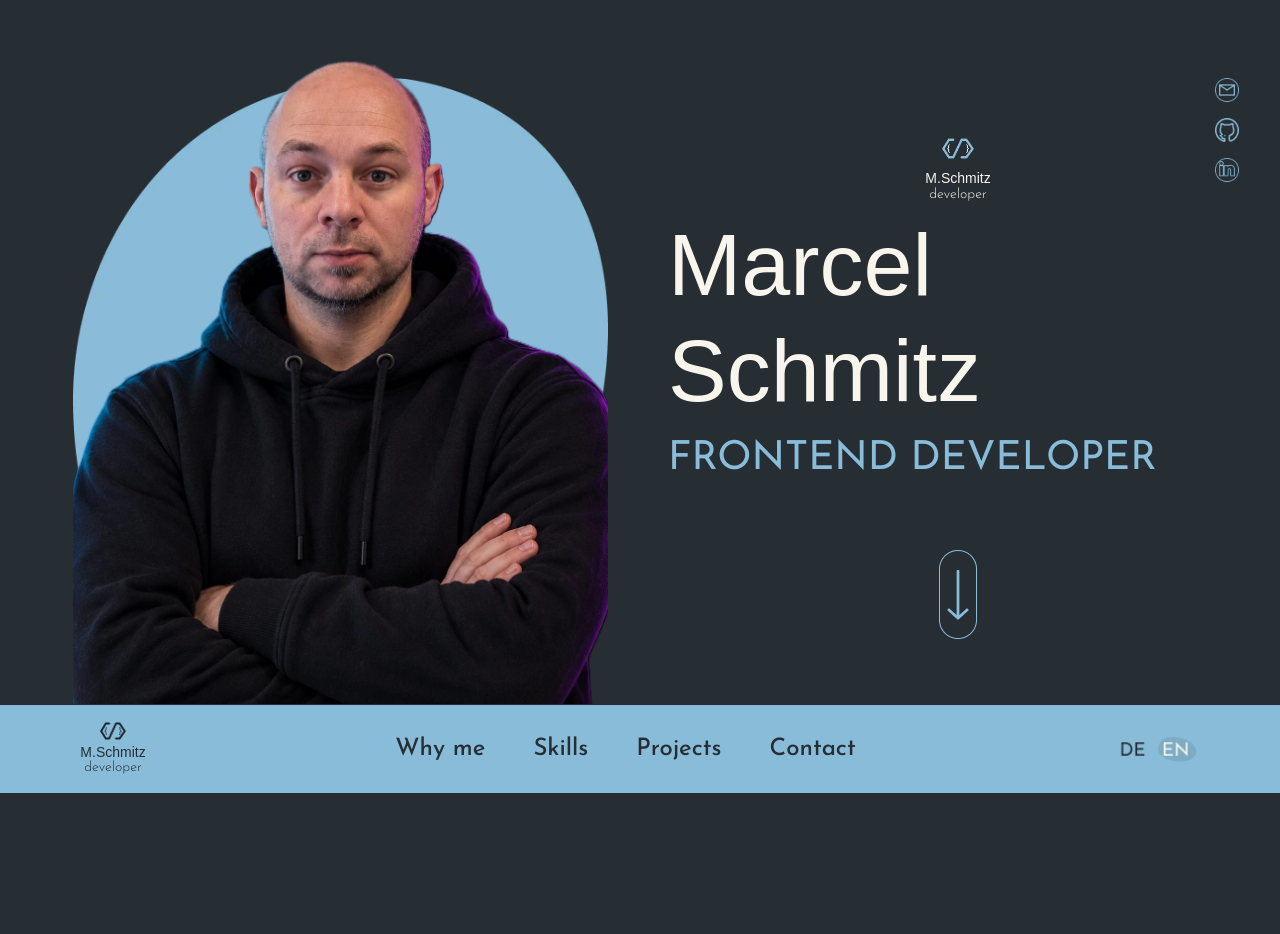
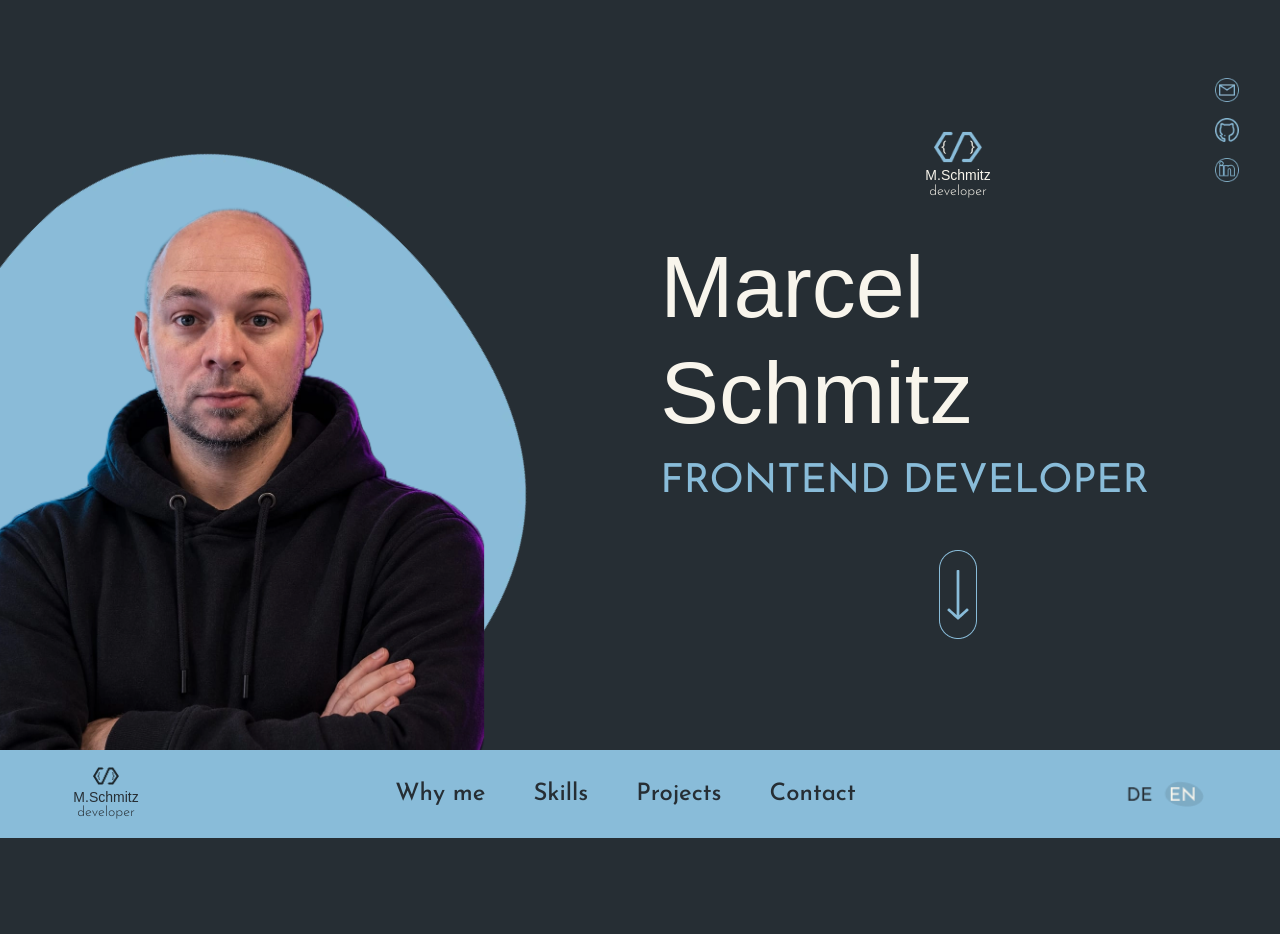
Before and after one commit to marcel-schmitz-dev/Portfolio, an Angular app in the folder marcel-schmitz-portfolio/: page / in a window 1280 px wide. Shown: the top 934 px of the page. Built offline with nearby package versions, Linux system fonts and the light colour scheme; a web font is replaced by a local one.

Commit message:
style(hero): adjust blob position and bottom spacing to align with navbar

```diff
--- a/marcel-schmitz-portfolio/src/app/features/home/home.html
+++ b/marcel-schmitz-portfolio/src/app/features/home/home.html
@@ -63,6 +63,7 @@
   </section>
 
   <nav class="hero__nav">
+    <div class="hero__nav-container">
       <div class="hero__nav-logo-block">
         <img src="./assets/logoBlack.webp" alt="Logo" class="hero__nav-logo-img" />
         <div class="hero__nav-logo-text">
@@ -94,6 +95,7 @@
           />
         </button>
       </div>
+    </div>
   </nav>
 
   <!-- Restlicher Content -->
--- a/marcel-schmitz-portfolio/src/app/features/home/home.scss
+++ b/marcel-schmitz-portfolio/src/app/features/home/home.scss
@@ -14,7 +14,7 @@
     position: relative;
     width: 100%;
     max-width: 1214px;
-    min-height: 705px;
+    min-height: 750px;
     margin: 0 auto;
     box-sizing: border-box;
     bottom: -10px;
@@ -94,8 +94,8 @@
     z-index: 10;
 
     img.hero__top-logo-img {
-        width: 32px;
-        height: 35px;
+        width: 52px;
+        height: 32px;
         object-fit: contain;
         cursor: pointer;
         perspective: 500px;
@@ -199,23 +199,37 @@
     }
 }
 
+.hero {
+    position: relative;
+    // ... dein restlicher Code für .hero bleibt wie er ist ...
+}
+
 .hero__image-col {
+    position: relative;
+    width: 580px;
+    height: 616px;
     display: flex;
-    justify-content: center;
+    align-items: flex-end;
 }
 
 .hero__blob-box {
-    position: relative;
-    width: 535px;
-    height: 683px;
+    position: absolute;
+    bottom: -90px; // Schiebt das Ganze weiter nach unten an die Nav-Leiste
+    left: -140px;
+    width: 580px;
+    height: 616px;
     display: flex;
     justify-content: center;
     align-items: center;
-    overflow: hidden;
+    overflow: visible;
+    transform: rotate(-45deg); // Vorzeichen geändert, falls es in die falsche Richtung ging
+    z-index: 1;
 
     @media (max-width: 768px) {
         width: 300px;
-        height: 382px;
+        height: 318px;
+        left: -60px;
+        bottom: -20px;
     }
 
     .hero__blob {
@@ -224,34 +238,35 @@
         width: 100%;
         height: 100%;
         object-fit: contain;
+        transform: none;
         transition: opacity 0.45s ease-in-out, transform 0.45s ease-in-out;
         pointer-events: none;
-        z-index: 1;
+    }
+
+    .blob-default {
+        opacity: 1;
     }
 
     .blob-hover {
         opacity: 0;
-        transform: scale(0.95) rotate(-3deg);
     }
 
     .hero__avatar {
         position: relative;
         z-index: 2;
-        width: 105%;
-        height: 105%;
+        width: 90%;
+        height: 90%;
         object-fit: cover;
         object-position: center 18%;
-        margin-top: 40px;
+        transform: rotate(45deg); // Entgegengesetzt gedreht, damit dein Kopf wieder gerade steht (-45° wurde zu 45°)
     }
 
     &:hover {
         .blob-default {
             opacity: 0;
-            transform: scale(1.03) rotate(2deg);
         }
         .blob-hover {
             opacity: 1;
-            transform: scale(1.01) rotate(0deg);
         }
     }
 }
@@ -300,12 +315,26 @@
     position: sticky;
     top: 0;
     z-index: 1000;
-    display: flex;
-    align-items: center;
-    justify-content: space-between;
-    padding: 16px 80px;
     width: 100%;
     box-sizing: border-box;
+
+    // Der innere Container, der die Breite begrenzt
+    .hero__nav-container {
+        max-width: 1214px;
+        margin: 0 auto;
+        display: flex;
+        align-items: center;
+        justify-content: space-between;
+        padding: 16px 40px;
+        width: 100%;
+        box-sizing: border-box;
+
+        @media (max-width: 900px) {
+            flex-direction: column;
+            gap: 20px;
+            padding: 20px;
+        }
+    }
 
     .hero__nav-logo-block {
         display: flex;
@@ -356,6 +385,12 @@
                 opacity: 1;
             }
         }
+
+        @media (max-width: 900px) {
+            flex-wrap: wrap;
+            justify-content: center;
+            gap: 20px;
+        }
     }
 
     .hero__nav-lang {
--- a/marcel-schmitz-portfolio/src/app/features/why-me/why-me.scss
+++ b/marcel-schmitz-portfolio/src/app/features/why-me/why-me.scss
@@ -90,8 +90,9 @@
     align-self: flex-end;
 
     &:hover {
-      background-color: #89BCD9;
-      color: #121824;
+      background-color: rgba(137, 188, 217, 0.07); // Angepasst wie bei den Projekten
+      color: #89BCD9; // Farbe bleibt schön erhalten
+      border-color: #89BCD9;
     }
   }
 }
--- a/marcel-schmitz-portfolio/src/index.html
+++ b/marcel-schmitz-portfolio/src/index.html
@@ -5,7 +5,7 @@
     <title>MarcelSchmitzPortfolio</title>
     <base href="/" />
     <meta name="viewport" content="width=device-width, initial-scale=1" />
-    <link rel="icon" type="image/x-icon" href="favicon.ico" />
+    <link rel="icon" type="image/webp" href="assets/favicon/favicon.webp" />
     <link rel="preconnect" href="https://fonts.googleapis.com" />
     <link rel="preconnect" href="https://fonts.gstatic.com" crossorigin />
     <link
```
Also changed, not shown: marcel-schmitz-portfolio/public/assets/favicon/favicon.webp (added). Lines whose indentation alone changed are shown as unchanged.
